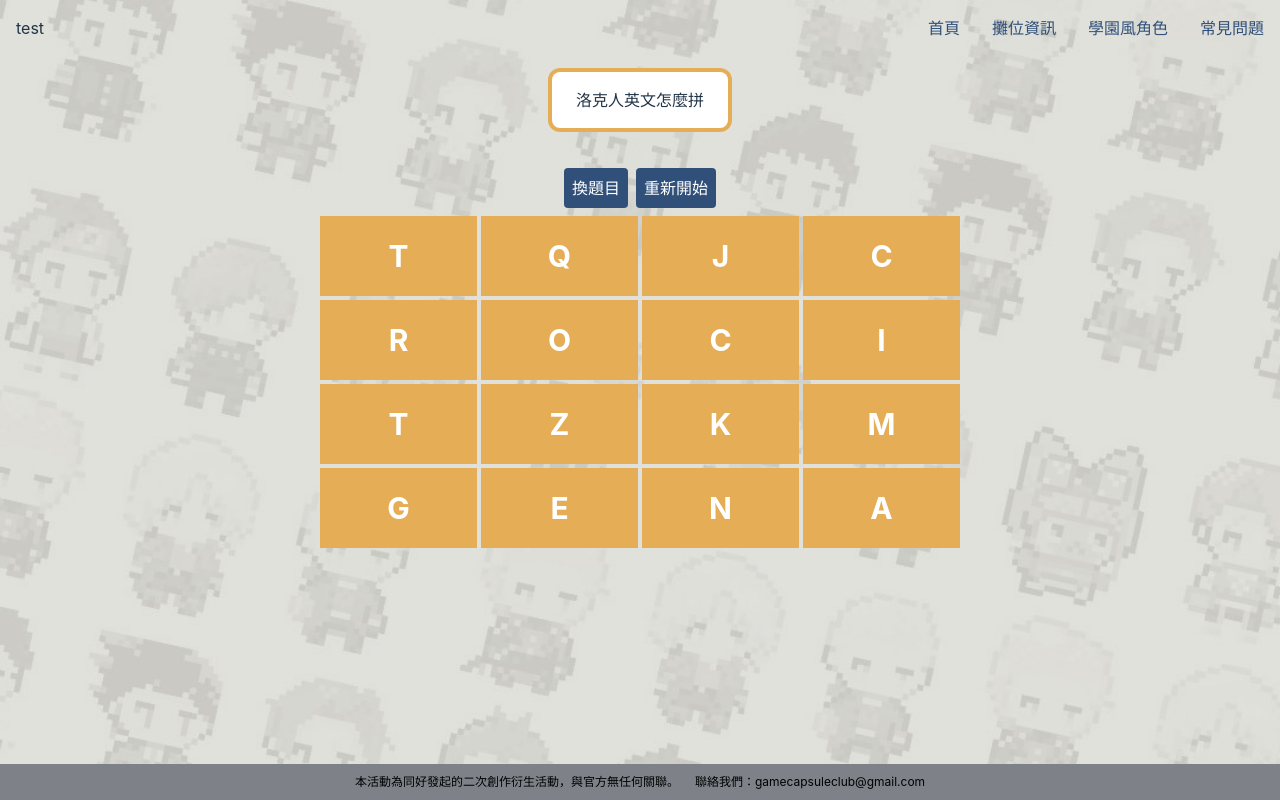
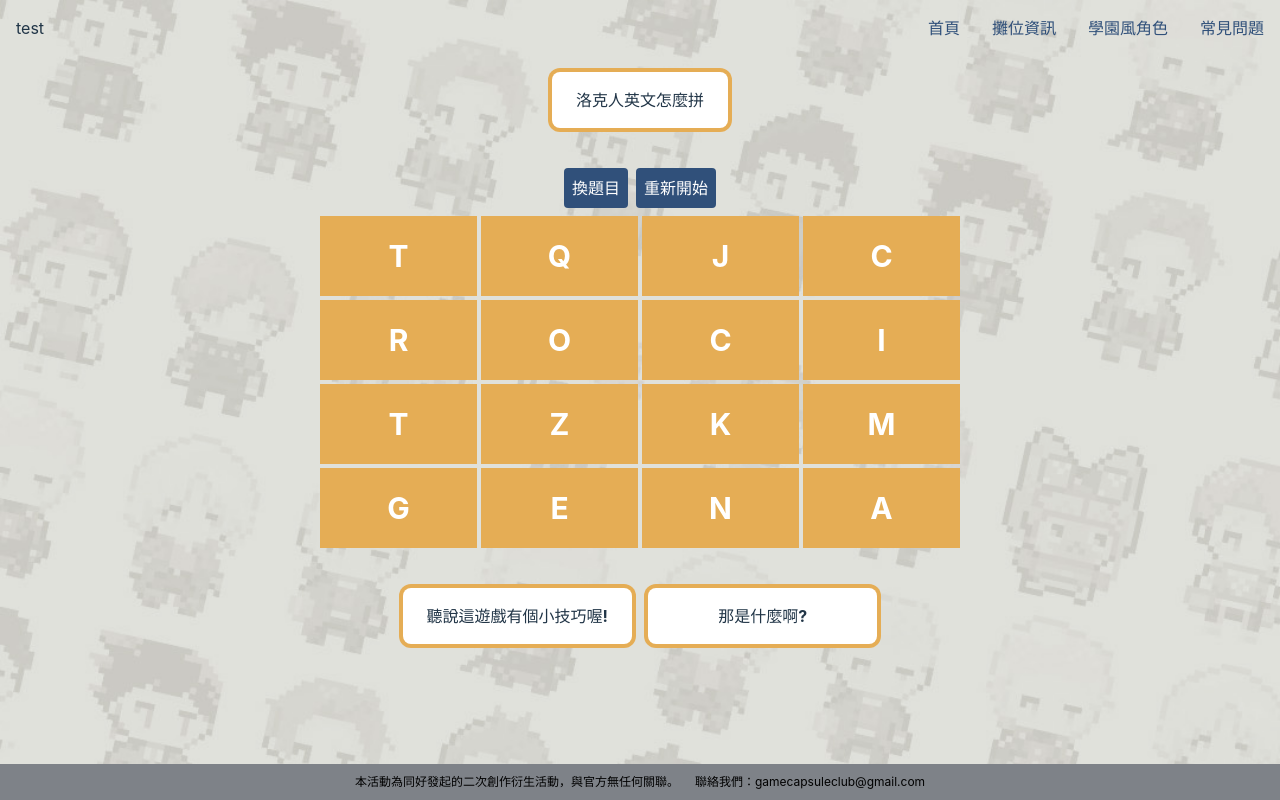
Before and after one commit to fukahire/gamecapsuleclub, a Vue app: page /gamecapsuleclub/minigame in a window 1280 px wide. Built offline with nearby package versions, Linux system fonts and the light colour scheme.

Commit message:
熱斗洛克人對話機

```diff
--- /dev/null
+++ b/src/components/hikariDialog.vue
@@ -0,0 +1,60 @@
+<script setup lang="ts">
+import { ref, reactive, computed } from 'vue';
+
+const dialogStory = reactive([
+    {
+        netto: '聽說這遊戲有個小技巧喔!',
+        nettoface: 'netto-happy',
+        rockman: '那是什麼啊?',
+        rockmanface: 'rockman-happy'
+    },
+    {
+        netto: '那就是!英文單字的頭跟尾會在最邊邊的格子!',
+        nettoface: 'netto-happy',
+        rockman: '哇!好厲害!',
+        rockmanface: 'rockman-happy'
+    },
+    {
+        netto: '',
+        nettoface: 'netto-happy',
+        rockman: '那熱斗已經知道答案了嗎!',
+        rockmanface: 'rockman-happy'
+    },
+    {
+        netto: '……我還是不會拼',
+        nettoface: 'netto-happy',
+        rockman: '熱斗……',
+        rockmanface: 'rockman-happy'
+    }
+])
+
+let positionIndex = ref(0)
+
+const nextDialog = () => {
+    const dialogLength = dialogStory.length
+    positionIndex.value < dialogLength - 1 ? positionIndex.value += 1 : positionIndex.value = 0
+}
+
+const currentDialog = computed(() => {
+    return dialogStory[positionIndex.value]
+})
+
+// 想一下我要幹嘛
+// 洛克人跟熱斗對白+換圖
+</script>
+
+<template>
+    <div>
+        <div class="max-w-[40rem] w-full grid grid-cols-6 gap-4 cursor-pointer" @click="nextDialog()">
+            <!-- dialog -->
+            <div :class="`${currentDialog.netto.length>0 ? `` : `opacity-0`}`" class="col-span-3 font-bold py-4 px-6 ring-[#e5ad55] ring-4 rounded-lg bg-white flex justify-center items-center">{{ currentDialog.netto }}</div>
+            <div v-if="currentDialog.rockman.length>0" class="col-span-3 font-bold py-4 px-6 ring-[#e5ad55] ring-4 rounded-lg bg-white flex justify-center items-center">{{ currentDialog.rockman }}</div>
+            <div v-else class="col-span-3"></div>
+            <!-- netto -->
+            <div class="col-span-2"></div>
+            <div class="col-span-2 text-white"></div>
+            <!-- rockman -->
+            <div class="col-span-2"></div>
+        </div>
+    </div>
+</template>
--- a/src/pages/minigame.vue
+++ b/src/pages/minigame.vue
@@ -1,5 +1,6 @@
 <script setup lang="ts">
     import { ref,reactive,computed } from 'vue'
+    import hikariDialog from '../components/hikariDialog.vue'
     // 按鈕元件
     import minigameBtn from '../components/minigameBtn.vue'
     // 目前題目編號
@@ -135,6 +136,7 @@
             <minigameBtn :info="cube.letter" :active="cube.active" :gamestatus="gameStatus"  v-for="(cube,index) in Qarr" :key="`${cube}${index}`" @click="tab(cube)"/>
         </div>
         <p class="mt-10 font-bold text-lg">{{ checkString }}</p>
+        <hikariDialog/>
     </div>
 </template>
 
```
